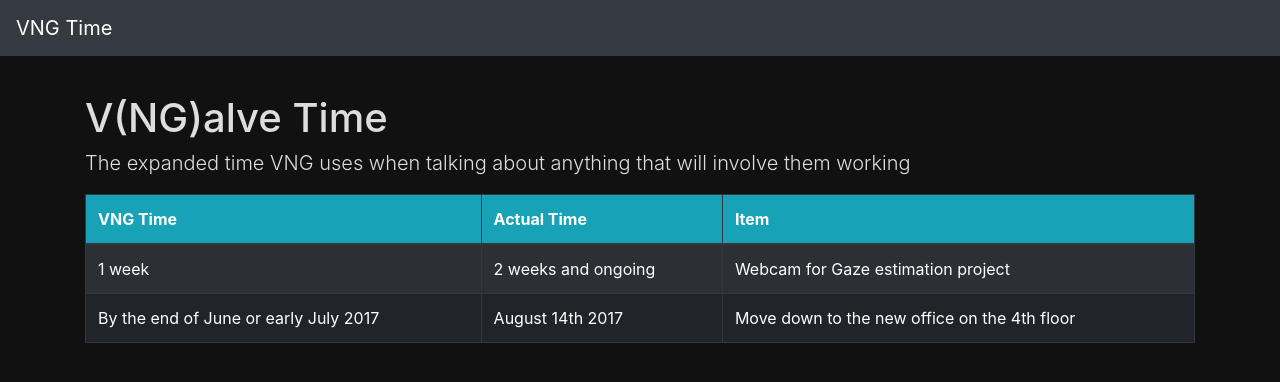
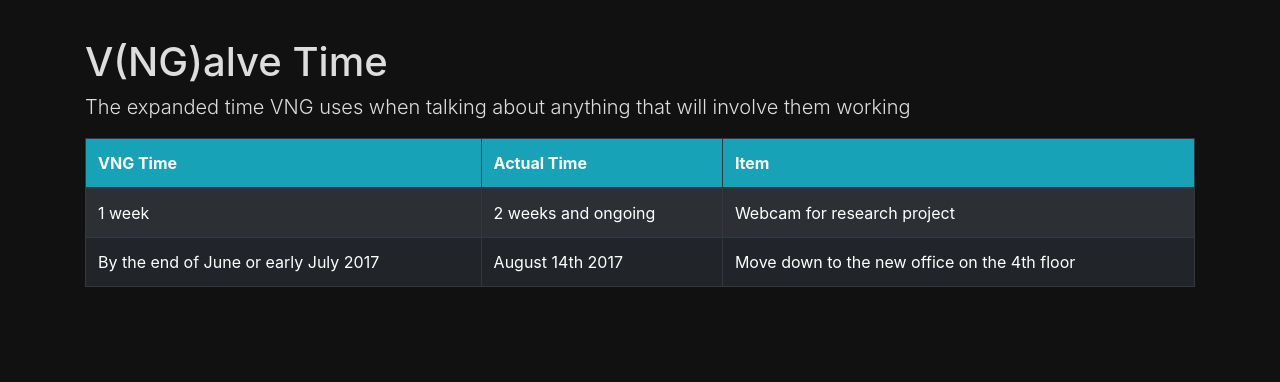
Before and after one commit to kradnozd/vng-time, a plain HTML site: page index.html in a window 1280 px wide. Drawn offline with nearby package versions, Linux system fonts and the light colour scheme.

Commit message:
10.04.17

```diff
--- a/index.html
+++ b/index.html
@@ -6,9 +6,9 @@
     <link rel="stylesheet" href="style.css" type="text/css" />
   </head>
   <body>
-    <nav class="navbar navbar-dark bg-dark">
-      <a href="#" class="navbar-brand">VNG Time</a>
-    </nav>
+    <!--<nav class="navbar navbar-dark bg-dark">-->
+    <!--  <a href="#" class="navbar-brand">VNG Time</a>-->
+    <!--</nav>-->
     <div class="container">
       <div class="row">
         <div class="col-12">
@@ -26,7 +26,7 @@
               <tr>
                 <td>1 week</td>
                 <td>2 weeks and ongoing</td>
-                <td>Webcam for Gaze estimation project</td>
+                <td>Webcam for research project</td>
               </tr>
               <tr>
                 <td>By the end of June or early July 2017</td>
```
